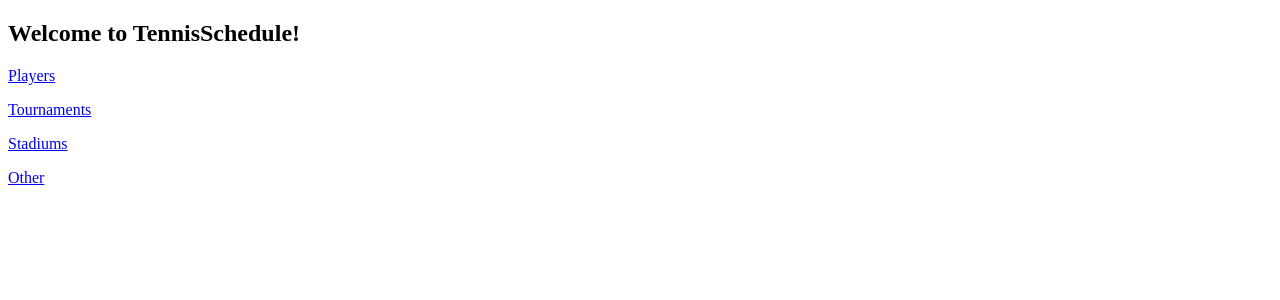
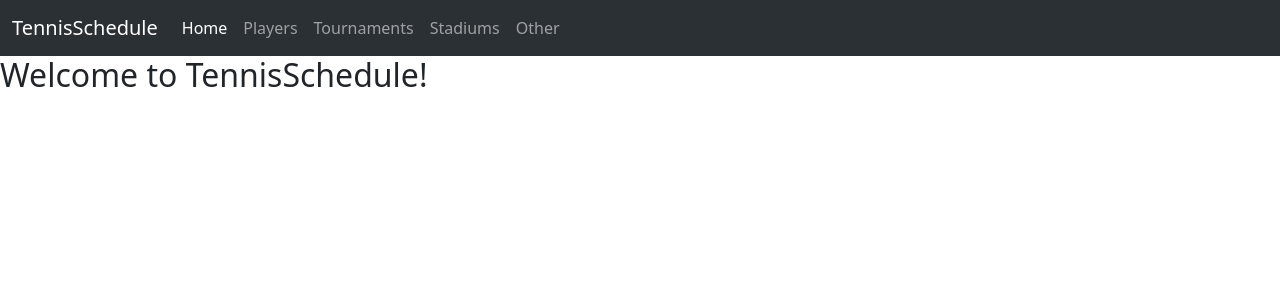
Before and after one commit to julianm-7/TennisSchedule, a Flask app: page / in a window 1280 px wide. Shown: the top 300 px of the page. Run offline with Flask 3, Linux system fonts and the light colour scheme.

Commit message:
Modified to be parent html file

```diff
--- a/templates/index.html
+++ b/templates/index.html
@@ -1,13 +1,52 @@
 <!DOCTYPE html>
 <html>
     <head>
-        <title>TennisSchedule</title>
+        <meta charset="utf-8"/>
+        <meta name="viewport" content="witdh=device-width, initial-scale=1"/>
+        <link
+            href="https://cdn.jsdelivr.net/npm/bootstrap@5.3.3/dist/css/bootstrap.min.css"
+            rel="stylesheet"
+            integrity="sha384-QWTKZyjpPEjISv5WaRU9OFeRpok6YctnYmDr5pNlyT2bRjXh0JMhjY6hW+ALEwIH"
+            crossorigin="anonymous">
+        <link rel="stylesheet" href="{{url_for('static',filename='css/styles.css')}}">
+        <title>{% block title %}TennisSchedule{% endblock %}</title>
     </head>
     <body>
-        <h2>Welcome to TennisSchedule!</h2>
-        <p><a href="/players">Players</a></p>
-        <p><a href="/tournaments">Tournaments</a></p>
-        <p><a href="/stadiums">Stadiums</a></p>
-        <p><a href="/other">Other</a></p>
+        <nav class="navbar navbar-expand-lg bg-body-tertiary" data-bs-theme="dark">
+            <div class="container-fluid">
+              <a class="navbar-brand" href="/">TennisSchedule</a>
+              <button class="navbar-toggler" type="button" data-bs-toggle="collapse" data-bs-target="#navbarNav" aria-controls="navbarNav" aria-expanded="false" aria-label="Toggle navigation">
+                <span class="navbar-toggler-icon"></span>
+              </button>
+              <div class="collapse navbar-collapse" id="navbarNav">
+                <ul class="navbar-nav">
+                  <li class="nav-item">
+                    <a class="nav-link active" aria-current="page" href="/">Home</a>
+                  </li>
+                  <li class="nav-item">
+                    <a class="nav-link" href="/players">Players</a>
+                  </li>
+                  <li class="nav-item">
+                    <a class="nav-link" href="/tournaments">Tournaments</a>
+                  </li>
+                  <li class="nav-item">
+                    <a class="nav-link" href="/stadiums">Stadiums</a>
+                  </li>
+                  <li class="nav-item">
+                    <a class="nav-link" href="/other">Other</a>
+                  </li>
+                </ul>
+              </div>
+            </div>
+        </nav>
+
+        {% block content %}
+            <h2>Welcome to TennisSchedule!</h2>
+        {% endblock %}
+        <script
+            src="https://cdn.jsdelivr.net/npm/bootstrap@5.3.3/dist/js/bootstrap.bundle.min.js"
+            integrity="sha384-YvpcrYf0tY3lHB60NNkmXc5s9fDVZLESaAA55NDzOxhy9GkcIdslK1eN7N6jIeHz"
+            crossorigin="anonymous">
+        </script>
     </body>
 </html>
```
